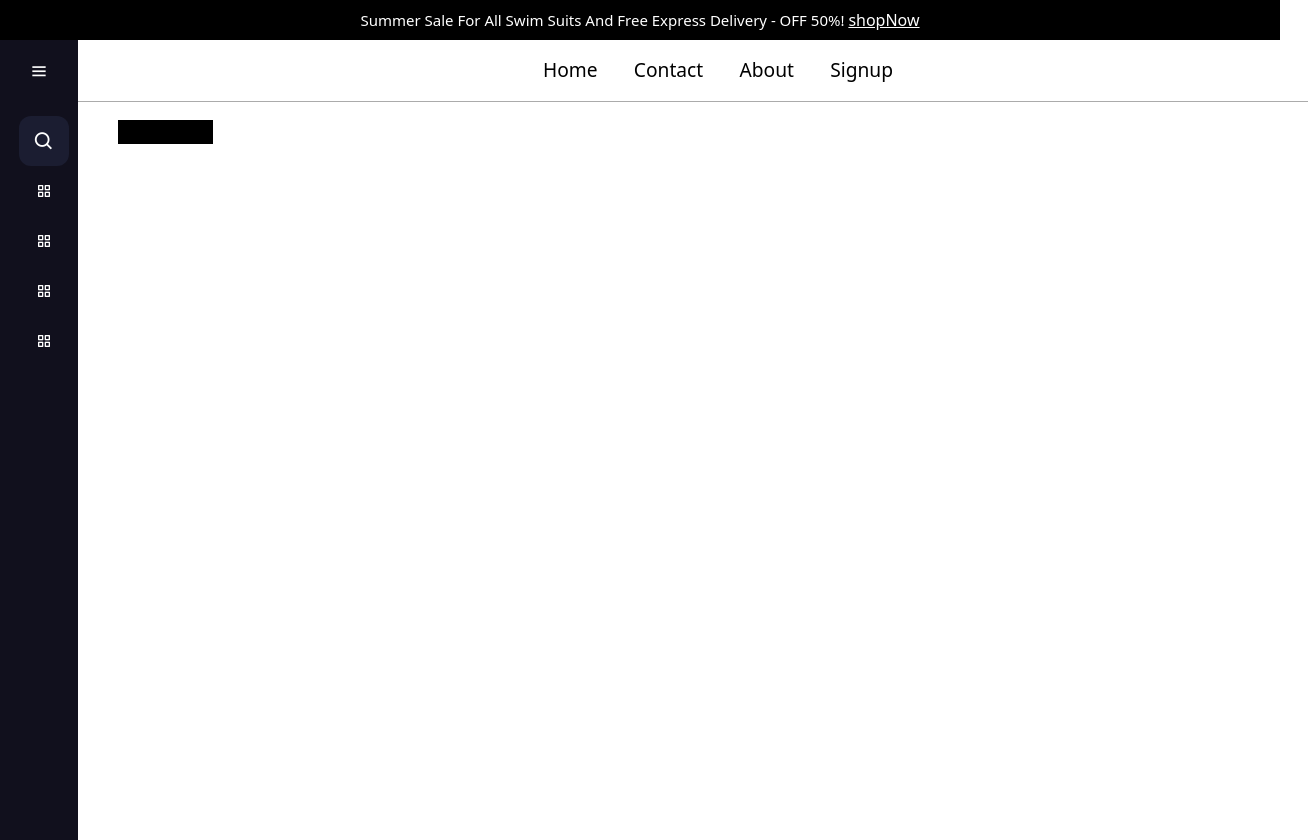
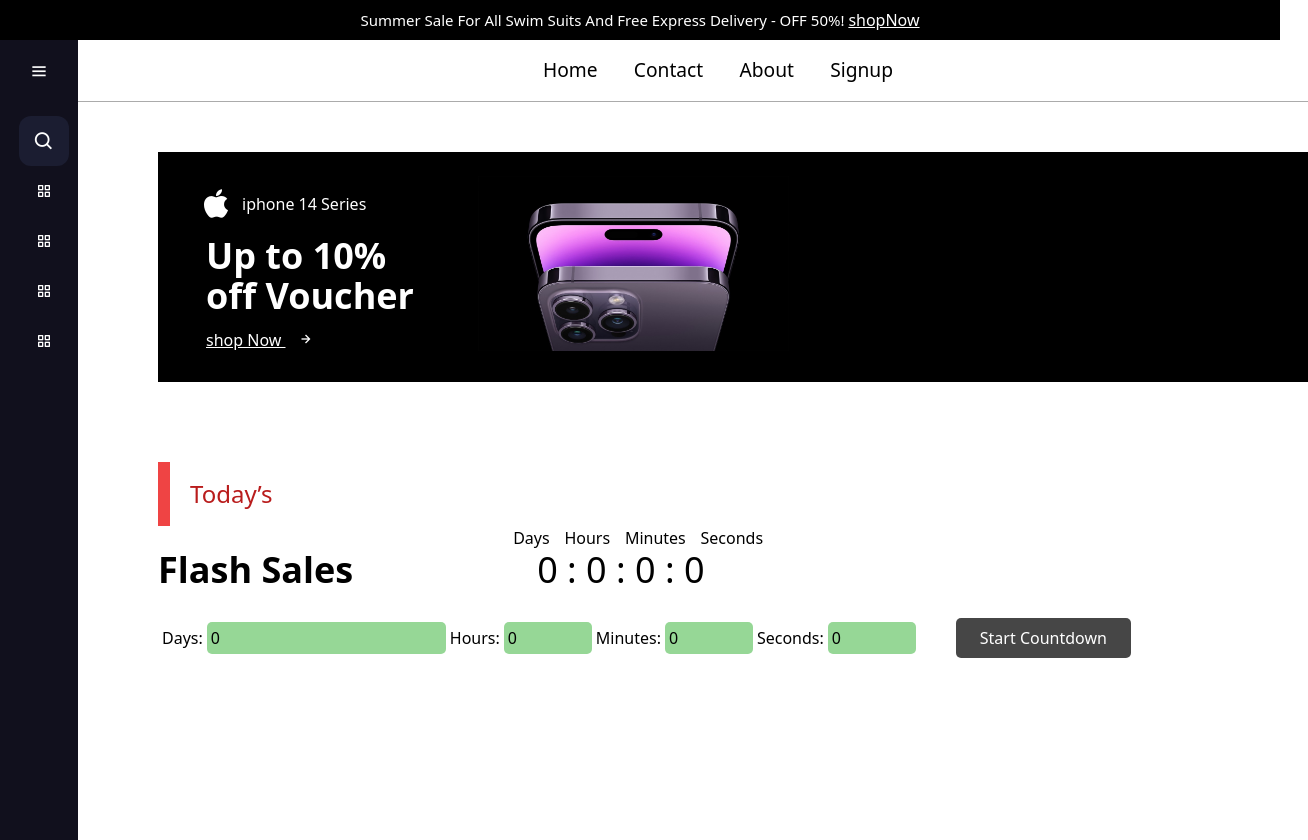
Before and after one commit to YoniBcha/E-commerce, a Vue app: page /home in a window 1280 px wide. Shown: the whole page, 1308 px wide, since content can reach past the window. Built offline with nearby package versions, Linux system fonts and the light colour scheme.

Commit message:
home page time function

```diff
--- a/src/components/navbar/home.vue
+++ b/src/components/navbar/home.vue
@@ -1,23 +1,233 @@
 <template>
-  <div class="mt-20 ml-10 w-full bg-black">
-    <div class="flex flex-row">
-      <div class="basis-1/4">01</div>
-      <div class="basis-1/4">02</div>
-      <div class="basis-1/2">03</div>
+  <div class="flex flex-row w-[1150px] h-[230px] ml-20 mt-28 bg-black">
+    <div class="basis-1/4 text-white ml-5">
+      <div class="flex mt-8 mx-5">
+        <i class="bx bxl-apple text-4xl"></i>
+        <p class="pt-2 pl-2">iphone 14 Series</p>
+      </div>
+      <div class="mx-5 pl-2 pt-3 text-4xl font-bold">Up to 10% off Voucher</div>
+      <div class="mx-7 mt-3 font-semi underline">
+        <span class="-mt-3">shop Now </span
+        ><span><i class="bx bx-right-arrow-alt ml-3"></i></span>
+      </div>
     </div>
-    <!-- <div class="w-98 h-60 bg-black">
-      <div class="text-white p-10">
-        <i class="bx bxl-apple text-4xl"></i>
-        <span>iPhone 14 Series</span>
+    <div class="flex-initial w-96 ml-30 pl-10 pt-6">
+      <img
+        class="transition-transform duration-500 ease-in-out hover:scale-125"
+        src="@/assets/iphone.jpg"
+        alt="no"
+      />
+    </div>
+    <div class="basis-1/2"></div>
+  </div>
+  <div class="ml-20 mt-20">
+    <div class="flex">
+      <div class="bg-red-500 w-3 h-16"></div>
+      <div class="mt-4 ml-5 text-2xl text-red-700">Today’s</div>
+    </div>
+    <!-- this part is time and flash seal part -->
+    <div class="flex">
+      <div class="mt-6 text-4xl font-bold">Flash Sales</div>
+      <div class="flex">
+        <div class="ml-40">
+          <div class="flex justify-between w-[250px]">
+            <span>Days</span>
+            <span>Hours</span>
+            <span>Minutes</span>
+            <span>Seconds</span>
+          </div>
+          <div class="pl-6 text-4xl">{{ countdown }}</div>
+        </div>
       </div>
-      <div></div>
-      <div></div>
-    </div> -->
+    </div>
+
+    <!-- input part of the start time -->
+    <div class="form flex mt-8">
+      <div>
+        <label>Days:</label>
+        <input type="number" v-model="days" min="0" @input="resetCountdown" />
+      </div>
+      <div>
+        <label>Hours:</label>
+        <input
+          type="number"
+          v-model="hours"
+          min="0"
+          max="23"
+          @input="resetCountdown"
+        />
+      </div>
+      <div>
+        <label>Minutes:</label>
+        <input
+          type="number"
+          v-model="minutes"
+          min="0"
+          max="59"
+          @input="resetCountdown"
+        />
+      </div>
+      <div>
+        <label>Seconds:</label>
+        <input
+          type="number"
+          v-model="seconds"
+          min="0"
+          max="59"
+          @input="resetCountdown"
+        />
+      </div>
+      <button class="-mt-1" @click="startCountdown">Start Countdown</button>
+    </div>
   </div>
 </template>
 
 <script>
+import { ref, onMounted } from "vue";
+
 export default {
-  name: "HomeView",
+  name: "HomePage",
+  setup() {
+    // Create a ref for the countdown
+    const countdown = ref("");
+    // Create refs for the duration values
+    const days = ref(0);
+    const hours = ref(0);
+    const minutes = ref(0);
+    const seconds = ref(0);
+    // Create a ref for the interval ID
+    const intervalId = ref(null);
+
+    // Function to update the countdown
+    const updateCountdown = () => {
+      if (
+        days.value === 0 &&
+        hours.value === 0 &&
+        minutes.value === 0 &&
+        seconds.value === 0
+      ) {
+        countdown.value = "  0 :  0 : 0 : 0 ";
+        clearInterval(intervalId.value);
+        return;
+      }
+
+      countdown.value = `${days.value}: ${hours.value} : ${minutes.value} : ${seconds.value}`;
+
+      // Decrease the duration values
+      if (seconds.value > 0) {
+        seconds.value--;
+      } else if (minutes.value > 0) {
+        minutes.value--;
+        seconds.value = 59;
+      } else if (hours.value > 0) {
+        hours.value--;
+        minutes.value = 59;
+        seconds.value = 59;
+      } else if (days.value > 0) {
+        days.value--;
+        hours.value = 23;
+        minutes.value = 59;
+        seconds.value = 59;
+      }
+    };
+
+    // Function to start the countdown
+    const startCountdown = () => {
+      clearInterval(intervalId.value);
+      intervalId.value = setInterval(updateCountdown, 1000);
+    };
+
+    // Function to reset the countdown
+    const resetCountdown = () => {
+      clearInterval(intervalId.value);
+      countdown.value = "";
+    };
+
+    // Call the updateCountdown function immediately when the component is mounted
+    onMounted(() => {
+      updateCountdown();
+    });
+
+    return {
+      countdown,
+      days,
+      hours,
+      minutes,
+      seconds,
+      startCountdown,
+      resetCountdown,
+    };
+  },
 };
 </script>
+
+<!-- <script>
+import { ref, onMounted } from "vue";
+
+export default {
+  name: "HomePage",
+  setup() {
+    // Create a ref for the current date and time
+    const currentDateTime = ref("");
+
+    // Function to update the current date and time
+    const updateDateTime = () => {
+      const now = new Date();
+      const formattedDateTime = formatDate(now) + " " + formatTime(now);
+      currentDateTime.value = formattedDateTime;
+    };
+
+    // Format the date as "YYYY-MM-DD"
+    const formatDate = (date) => {
+      const year = date.getFullYear();
+      const month = String(date.getMonth() + 1).padStart(2, "0");
+      const day = String(date.getDate()).padStart(2, "0");
+      return `${year}-${month}-${day}`;
+    };
+
+    // Format the time as "HH:MM:SS"
+    const formatTime = (date) => {
+      const hours = String(date.getHours()).padStart(2, "0");
+      const minutes = String(date.getMinutes()).padStart(2, "0");
+      const seconds = String(date.getSeconds()).padStart(2, "0");
+      return `${hours}:${minutes}:${seconds}`;
+    };
+
+    // Call the updateDateTime function immediately when the component is mounted
+    onMounted(() => {
+      updateDateTime();
+      setInterval(updateDateTime, 1000);
+    });
+
+    return {
+      currentDateTime,
+    };
+  },
+};
+</script> -->
+<style scoped>
+.form label {
+  font-weight: 500;
+  margin-right: 10px;
+  margin: 4px;
+}
+.form button {
+  background: rgba(0, 0, 0, 0.726);
+  margin-left: 40px;
+  color: white;
+  padding: 0.5rem 1.5rem;
+  border-radius: 5px;
+  transition: all 0.5s ease;
+}
+.form button:hover {
+  background: black;
+}
+input {
+  background: rgba(5, 160, 5, 0.419);
+  color: black;
+  padding: 4px;
+  border: none;
+  outline: none;
+  border-radius: 5px;
+}
+</style>
--- a/src/style/sidebar/sidebar.css
+++ b/src/style/sidebar/sidebar.css
@@ -37,11 +37,12 @@
   position: absolute;
   top: 40px;
   left: 0;
-  height: 100%;
+  height: 100vh;
   width: 78px;
   background: #11101d;
   padding: 6px 14px;
   transition: all ease 0.5s;
+  overflow-y: auto;
 }
 .sidebar.active {
   width: 240px;
@@ -186,6 +187,7 @@
   width: calc(100%-78px);
   left: 78px;
   transition: all ease 0.5s;
+  overflow-y: scroll;
 }
 
 .sidebar.active ~ .home_content {
--- a/src/views/sidebar.vue
+++ b/src/views/sidebar.vue
@@ -55,7 +55,7 @@
       </li>
     </ul>
   </div>
-  <div class="home_content">
+  <div class="home_content pb-96">
     <header class="header">
       <nav class="navbar">
         <span><router-link class="nav-link" to="/home">Home</router-link></span>
```
Also changed, not shown: src/assets/iphone.jpg (added).
